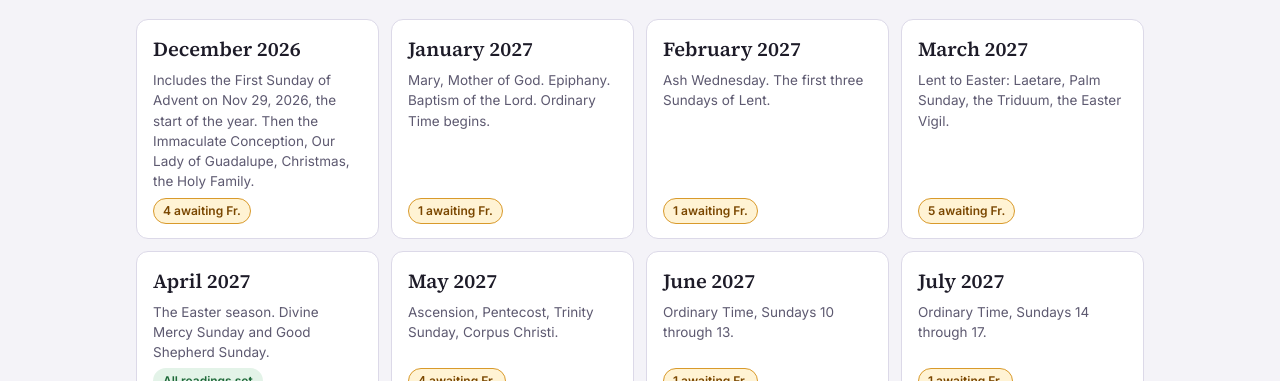
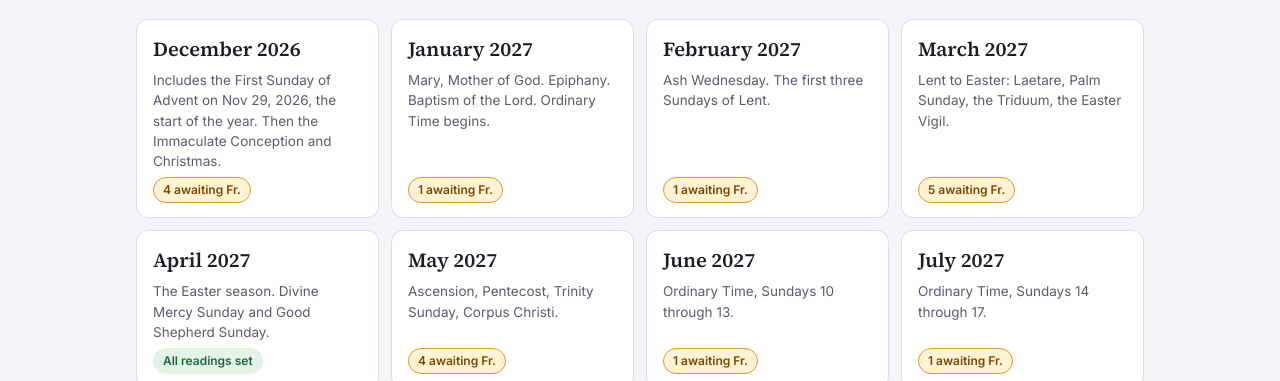
Before and after one commit to Liberty-Pro/liturgy-schedule, a plain HTML site: page index.html in a window 1280 px wide. Shown: the part 419-800 px from the top of the page. Drawn offline with Linux system fonts and the light colour scheme.

Commit message:
Shorten December description
Co-Authored-By: Claude Sonnet 5.5 <noreply@anthropic.com>

```diff
--- a/index.html
+++ b/index.html
@@ -185,7 +185,7 @@ input:checked + .tog::after { transform: translateX(16px); }
  s = special/alternate readings, aw = indexes of readings awaiting Fr., sl = options Fr. chooses from, pn = note on the choice.
 */
 const MONTHS = [
- {id:'dec', name:'December 2026', short:'Dec', blurb:'Includes the First Sunday of Advent on Nov 29, 2026, the start of the year. Then the Immaculate Conception, Our Lady of Guadalupe, Christmas, the Holy Family.', e:[
+ {id:'dec', name:'December 2026', short:'Dec', blurb:'Includes the First Sunday of Advent on Nov 29, 2026, the start of the year. Then the Immaculate Conception and Christmas.', e:[
   {d:'2026-11-29', f:'First Sunday of Advent', c:'Violet', n:'Liturgical Year 2027 begins: Sunday Cycle B, Weekday Cycle I', r:['Isa 63:16b-17, 19b; 64:2-7','Ps 80:2-3, 15-16, 18-19','1 Cor 1:3-9','Ps 85:8','Mark 13:33-37']},
   {d:'2026-12-06', f:'Second Sunday of Advent', c:'Violet', r:['Isa 40:1-5, 9-11','Ps 85:9ab+10, 11-12, 13-14','2 Pet 3:8-14','Luke 3:4+6','Mark 1:1-8']},
   {d:'2026-12-08', f:'Solemnity of the Immaculate Conception of the Blessed Virgin Mary', c:'White', n:'Holy Day of Obligation (Tuesday)', r:['Gen 3:9-15, 20','Ps 98:1, 2-3ab, 3cd-4','Eph 1:3-6, 11-12','cf. Luke 1:28','Luke 1:26-38']},
```
